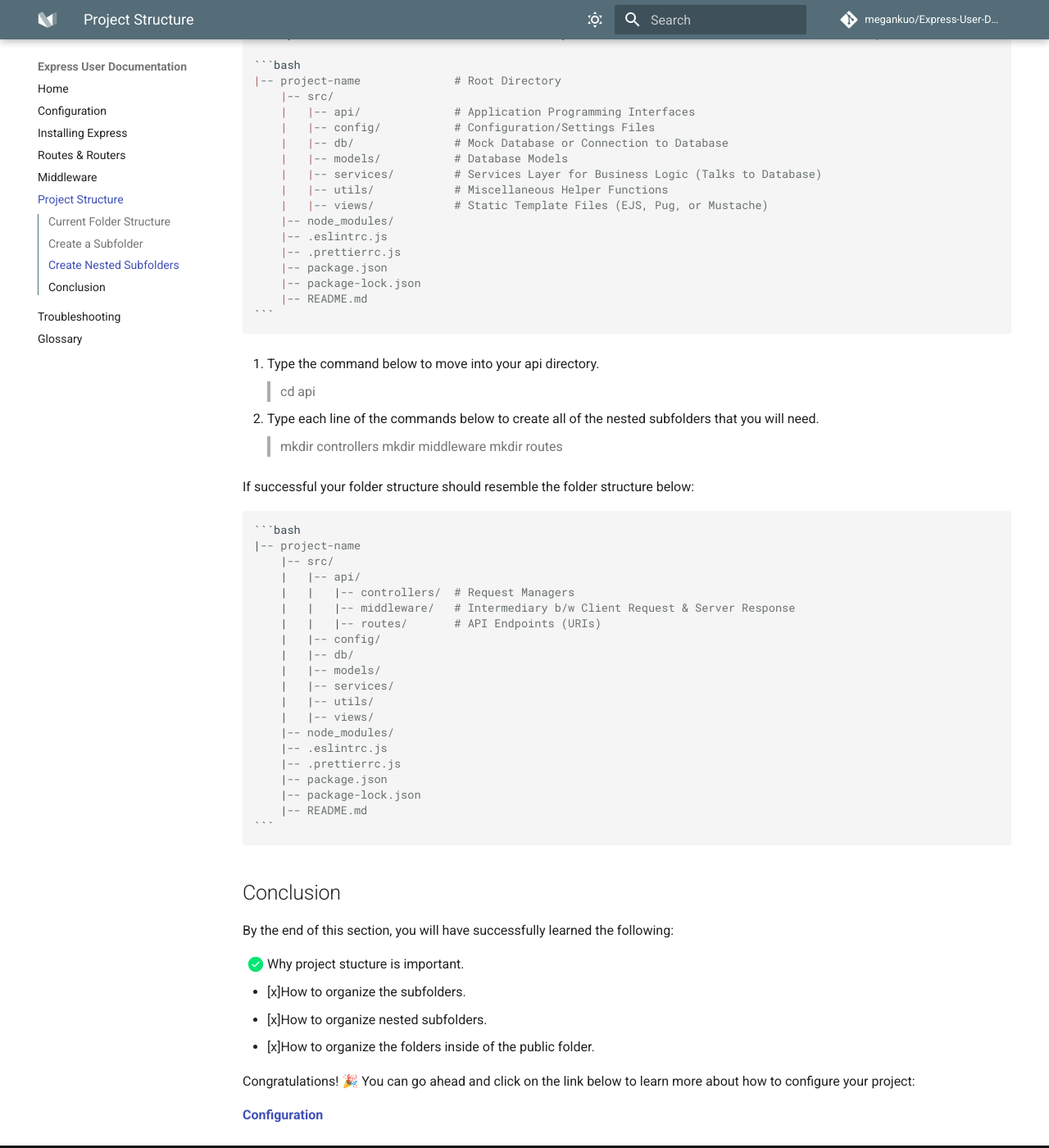
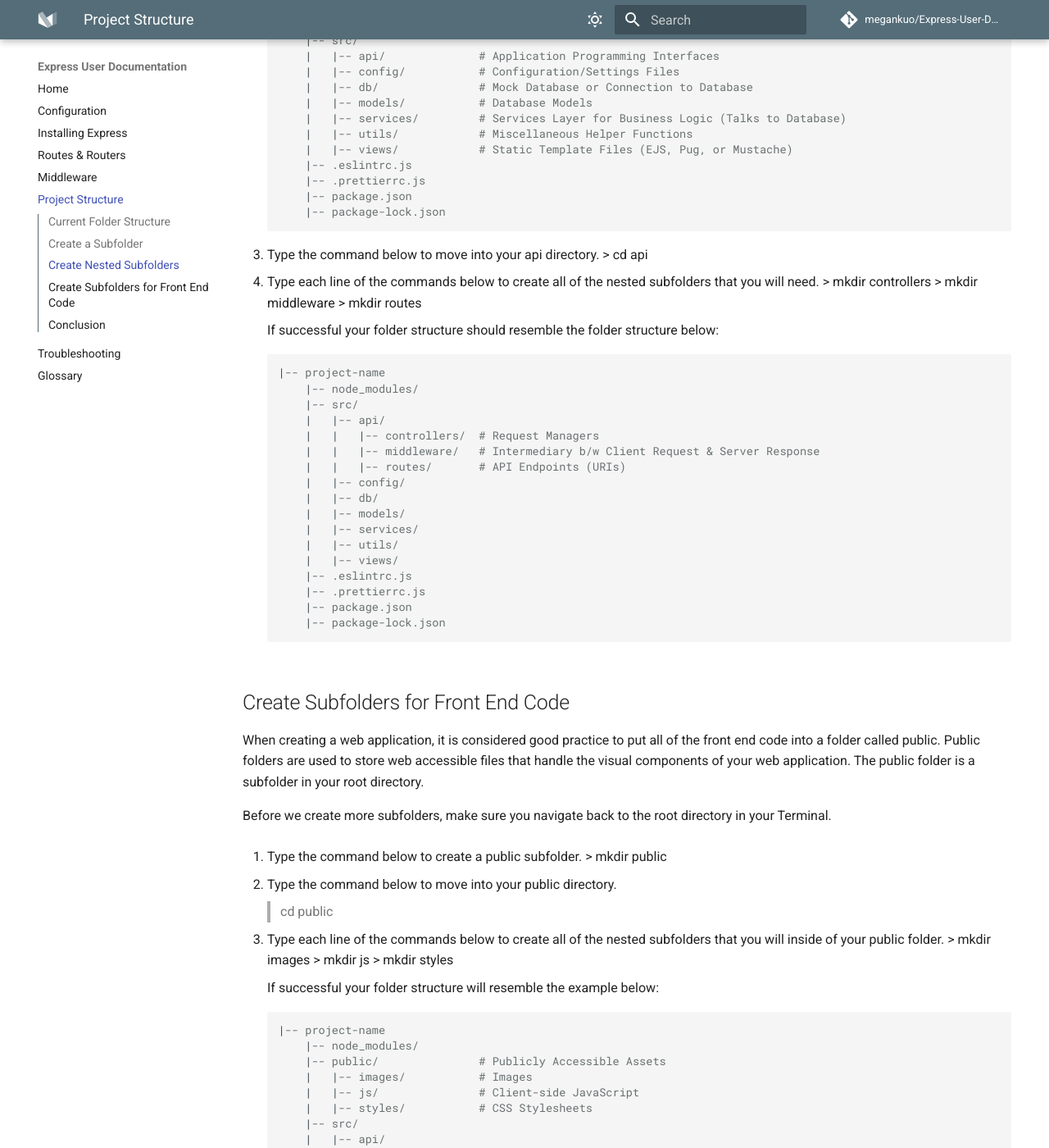
Before and after one commit to megankuo/Express-User-Documentation, an MkDocs documentation site: the page built from docs/pages/project-structure.md, in a window 1280 px wide and 1400 px high, scrolled down 1735 px. Shown: the whole window at 82% size. Built offline with MkDocs 1.6.1 and Material for MkDocs 9.7.7, drawn with Linux system fonts in a browser that asks for light colours; nearby versions of some CDN libraries; comment, search, counter and statistics services are not loaded; some of the changed text lies outside the part shown.

Commit message:
Completed project structure

````diff
--- a/docs/pages/project-structure.md
+++ b/docs/pages/project-structure.md
@@ -26,12 +26,12 @@
 1. Type the command below in the Terminal to create a docs folder.
    > mkdir src
 
-   If successful, you should see a new folder inside of your project folder in the Explorer Tab in VSC like the example below.
+   If successful, you will see a new folder inside of your project folder in the Explorer Tab in VSC. The file will resemble the example below.
 
     ```bash
     |-- project-name
+        |-- node_modules/
         |-- src/ # Source (src) Will Contain Working Files
-        |-- node_modules/
         |-- .eslintrc.js
         |-- .prettierrc.js
         |-- package.json
@@ -40,30 +40,31 @@
 
 ## Create Nested Subfolders
 
-After you have created your first subfolder in the project, we will be creating more folders inside of the src folder. The newly created folders are called nested subfolders.
+After you have created your first subfolder in the project, we will be creating more folders inside of the src folder. The newly created folders are called nested subfolders. The source (src) folder will contain all of the files needed to build your project.
 
 1. Type the command below to move into your src directory.
    > cd src
 
 2. Type each line of the commands below to create all of the nested subfolders that you will need.
-   > mkdir api
+    > mkdir api
 
-   > mkdir config
+    > mkdir config
 
-   > mkdir db
+    > mkdir db
 
-   > mkdir models
+    > mkdir models
 
-   > mkdir services
+    > mkdir services
 
-   > mkdir utils
+    > mkdir utils
 
-   > mkdir views
+    > mkdir views
 
     Once you have created all of the folders then you will see the folder structure from the example below.
 
     ```bash
     |-- project-name              # Root Directory
+        |-- node_modules/
         |-- src/
         |   |-- api/              # Application Programming Interfaces
         |   |-- config/           # Configuration/Settings Files
@@ -72,26 +73,25 @@
         |   |-- services/         # Services Layer for Business Logic (Talks to Database)
         |   |-- utils/            # Miscellaneous Helper Functions
         |   |-- views/            # Static Template Files (EJS, Pug, or Mustache)
-        |-- node_modules/
         |-- .eslintrc.js
         |-- .prettierrc.js
         |-- package.json
         |-- package-lock.json
-        |-- README.md
     ```
 
 3. Type the command below to move into your api directory.
-   > cd api
+    > cd api
 
 4. Type each line of the commands below to create all of the nested subfolders that you will need.
-   > mkdir controllers
-   > mkdir middleware
-   > mkdir routes
+    > mkdir controllers
+    > mkdir middleware
+    > mkdir routes
 
-   If successful your folder structure should resemble the folder structure below:
+    If successful your folder structure should resemble the folder structure below:
 
     ```bash
     |-- project-name
+        |-- node_modules/
         |-- src/
         |   |-- api/
         |   |   |-- controllers/  # Request Managers
@@ -103,13 +103,62 @@
         |   |-- services/
         |   |-- utils/
         |   |-- views/
-        |-- node_modules/
         |-- .eslintrc.js
         |-- .prettierrc.js
         |-- package.json
         |-- package-lock.json
-        |-- README.md
     ```
+
+## Create Subfolders for Front End Code
+
+When creating a web application, it is considered good practice to put all of the front end code into a folder called public. Public folders are used to store web accessible files that handle the visual components of your web application. The public folder is a subfolder in your root directory.
+
+Before we create more subfolders, make sure you navigate back to the root directory in your Terminal.
+
+1. Type the command below to create a public subfolder.
+    > mkdir public
+
+2. Type the command below to move into your public directory.
+   > cd public
+
+3. Type each line of the commands below to create all of the nested subfolders that you will inside of your public folder.
+    > mkdir images
+    > mkdir js
+    > mkdir styles
+
+    If successful your folder structure will resemble the example below:
+
+    ```bash
+    |-- project-name
+        |-- node_modules/
+        |-- public/               # Publicly Accessible Assets
+        |   |-- images/           # Images
+        |   |-- js/               # Client-side JavaScript
+        |   |-- styles/           # CSS Stylesheets
+        |-- src/
+        |   |-- api/
+        |   |   |-- controllers/
+        |   |   |-- middleware/
+        |   |   |-- routes/
+        |   |-- config/
+        |   |-- db/
+        |   |-- models/
+        |   |-- services/
+        |   |-- utils/
+        |   |-- views/
+        |-- .eslintrc.js
+        |-- .prettierrc.js
+        |-- package.json
+        |-- package-lock.json
+    ```
+
+    !!! Success
+    You will see the Terminal begin to download Express. Once successful, you will see a new folder called node_modules and a file called package-lock.json in the Explorer tab of your project.
+
+    ![Example of successfully creating all subfolders and nested subfolders](images/project-structure.png)
+
+    !!! Info "Test Subfolder Recommendation"
+    Another folder that we recommend creating is a test subfolder. As your projects get bigger, you will find that testing your applications will make it easier to maintain your code. Although it is not always necessary for smaller projects, it is considered good practice to use test suites to test your application.
 
 ## Conclusion
 
````
Also changed, not shown: docs/pages/express-getting-started.md (+13 -38 lines), docs/pages/images/project-structure-step1.png (deleted), docs/pages/images/project-structure.png (added).
